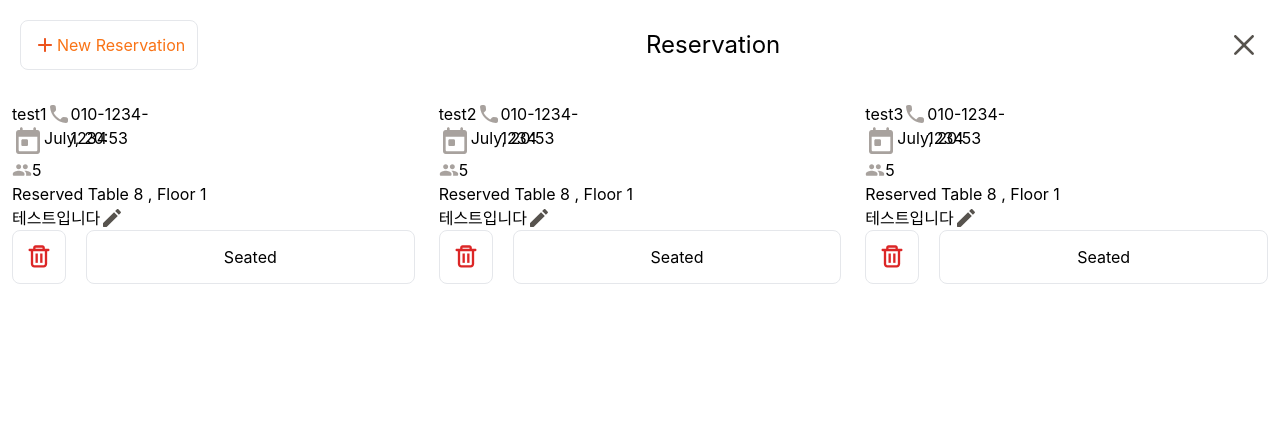
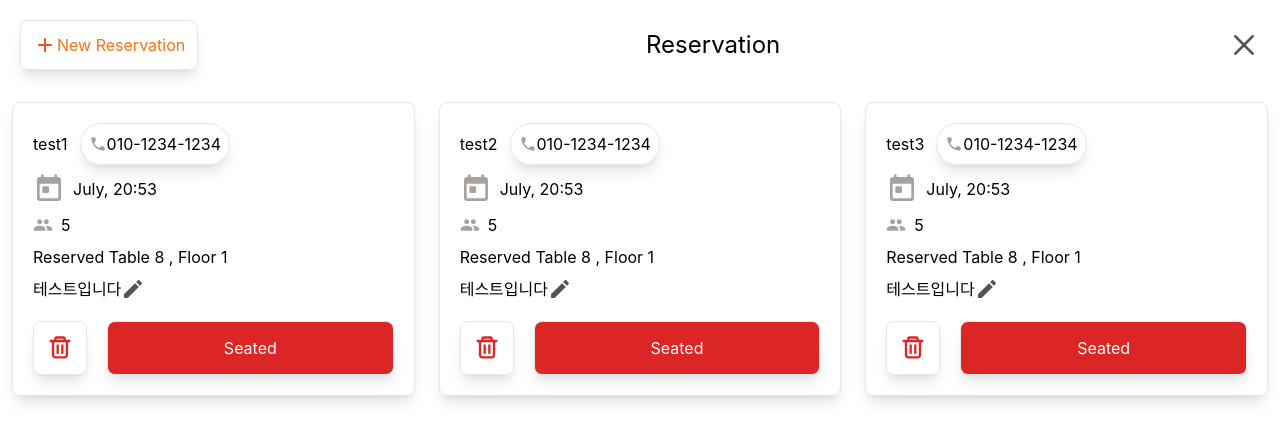
Before and after one commit to eodnjs467/reservation-quiz, a React (Create React App) app: page / in a window 1280 px wide. Shown: the top 442 px of the page. Built offline with nearby package versions, Linux system fonts and the light colour scheme.

Commit message:
design: 사용자 UI CSS 변경

```diff
--- a/src/components/card.tsx
+++ b/src/components/card.tsx
@@ -22,32 +22,32 @@ export default function Card(
 
   }
   return(
-      <div className={"m-3"}>
-        <div className={"flex"}>
+      <div className={"m-3 border rounded-lg p-5 shadow-lg"}>
+        <div className={"flex items-center"}>
           <h1>{name}</h1>
-          <div className={"flex"}>
+          <div className={"flex min-w-[150px] ml-3 border rounded-full p-2 shadow-lg"}>
             <img src={'/assets/phone.svg'} alt={'phone'} />
             <span>{phone}</span>
           </div>
         </div>
-        <div className={"flex"}>
+        <div className={"flex items-center mt-2"}>
           <img src={'/assets/today.svg'} alt={'date'} />
-          <span>{date}, {time}</span>
+          <span className={"ml-2"}>{date}, {time}</span>
         </div>
-        <div className={"flex"}>
+        <div className={"flex items-center mt-2"}>
           <img src={'/assets/group.svg'} alt={'people'} />
-          {guest}
+          <span className={"ml-2"}>{guest}</span>
         </div>
         {table &&
-          <p>Reserved Table {table} , Floor 1</p>
+            <p className={"mt-2"}>Reserved Table <span>{table}</span> , Floor 1</p>
         }
-        <div className={"flex"}>
+        <div className={"flex mt-2"}>
           {description}
           <img src={'/assets/edit.svg'} alt={'edit'} onClick={onClickEdit}/>
         </div>
-        <div className={"flex"}>
-          <img className={"border rounded-lg p-3 mr-5"} src={'/assets/trash.svg'} alt={'delete'} onClick={onDelete} />
-          <button className={"border rounded-lg w-full"} onClick={onSeated}>Seated</button>
+        <div className={"flex mt-5"}>
+          <img className={"border rounded-lg p-3 mr-5 shadow-lg"} src={'/assets/trash.svg'} alt={'delete'} onClick={onDelete} />
+          <button className={"w-full border rounded-lg shadow-lg bg-red-600 text-white"} onClick={onSeated}>Seated</button>
         </div>
       </div>
   )
--- a/src/components/reservation-form.tsx
+++ b/src/components/reservation-form.tsx
@@ -44,7 +44,7 @@ export default function ReservationForm({data}: {data?: Reservation}) {
                      required: true,
                    })}
             />
-            <div className={"flex flex-wrap justify-center items-center border rounded w-full"} onClick={onClickDate}>
+            <div className={"flex flex-wrap justify-center items-center border rounded-2xl w-full shadow-lg"} onClick={onClickDate}>
               {isOpen ? (<ModalDate />) : (
                   <>
                     <img src={"/assets/event_available.svg"} alt={"Date"}/>
@@ -56,9 +56,9 @@ export default function ReservationForm({data}: {data?: Reservation}) {
           <div className={"flex justify-between mb-5"}>
             <div className={"flex items-center"}>
               <span className={"mr-3"}>Guests</span>
-              <img className={"border rounded-lg"} src={"/assets/math-minus.svg"} alt={"minus"} onClick={handleMinus} />
+              <img className={"border rounded-lg shadow-lg"} src={"/assets/math-minus.svg"} alt={"minus"} onClick={handleMinus} />
               <span className={"text-2xl mx-5"}>{guests}</span>
-              <img className={"border rounded-lg"} src={"/assets/math-plus.svg"} alt={"plus"} onClick={handlePlus} />
+              <img className={"border rounded-lg shadow-lg"} src={"/assets/math-plus.svg"} alt={"plus"} onClick={handlePlus} />
             </div>
             <select className={"w-1/2 border rounded-lg p-3"}
                     {...register("table")}>
@@ -79,7 +79,7 @@ export default function ReservationForm({data}: {data?: Reservation}) {
                       {...register("description")}
             />
           </div>
-          <button className={"w-full py-4 rounded bg-gradient-to-r from-purple-500 to-pink-500"}>Save</button>
+          <button className={"w-full py-4 rounded bg-red-600 text-white"}>Save</button>
         </form>
       </div>
   )
--- a/src/components/title.tsx
+++ b/src/components/title.tsx
@@ -10,7 +10,7 @@ export default function Title({ addButton, title }: {
 
   return (
       <div className="flex flex-row justify-between items-center mx-5 my-5">
-        <div className={'border rounded-lg'}>
+        <div className={'border rounded-lg shadow-lg'}>
           {addButton ? (
               <div className={"flex m-3"} onClick={handleAddClick}>
                 <img src={"/assets/add.svg"} alt={"add"}/>
```
